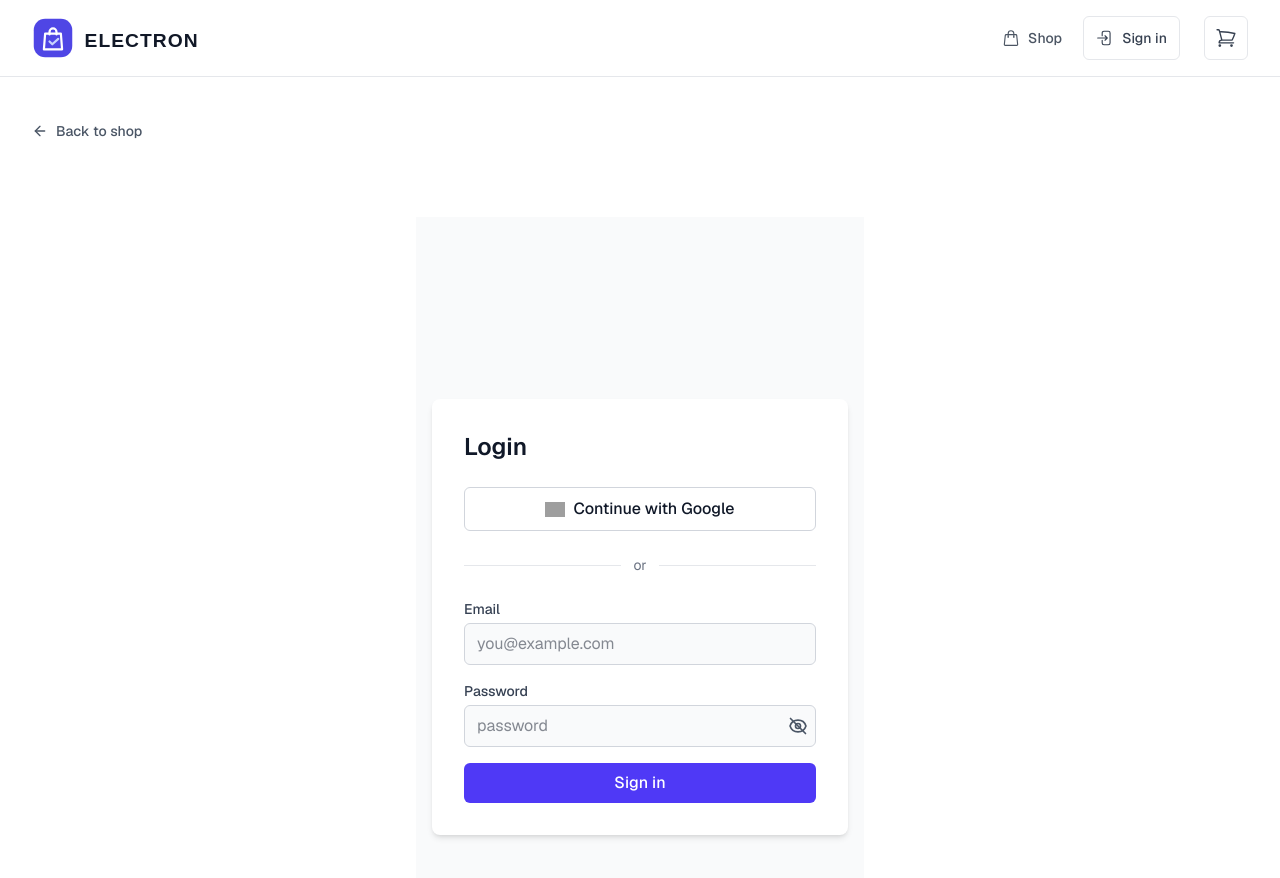
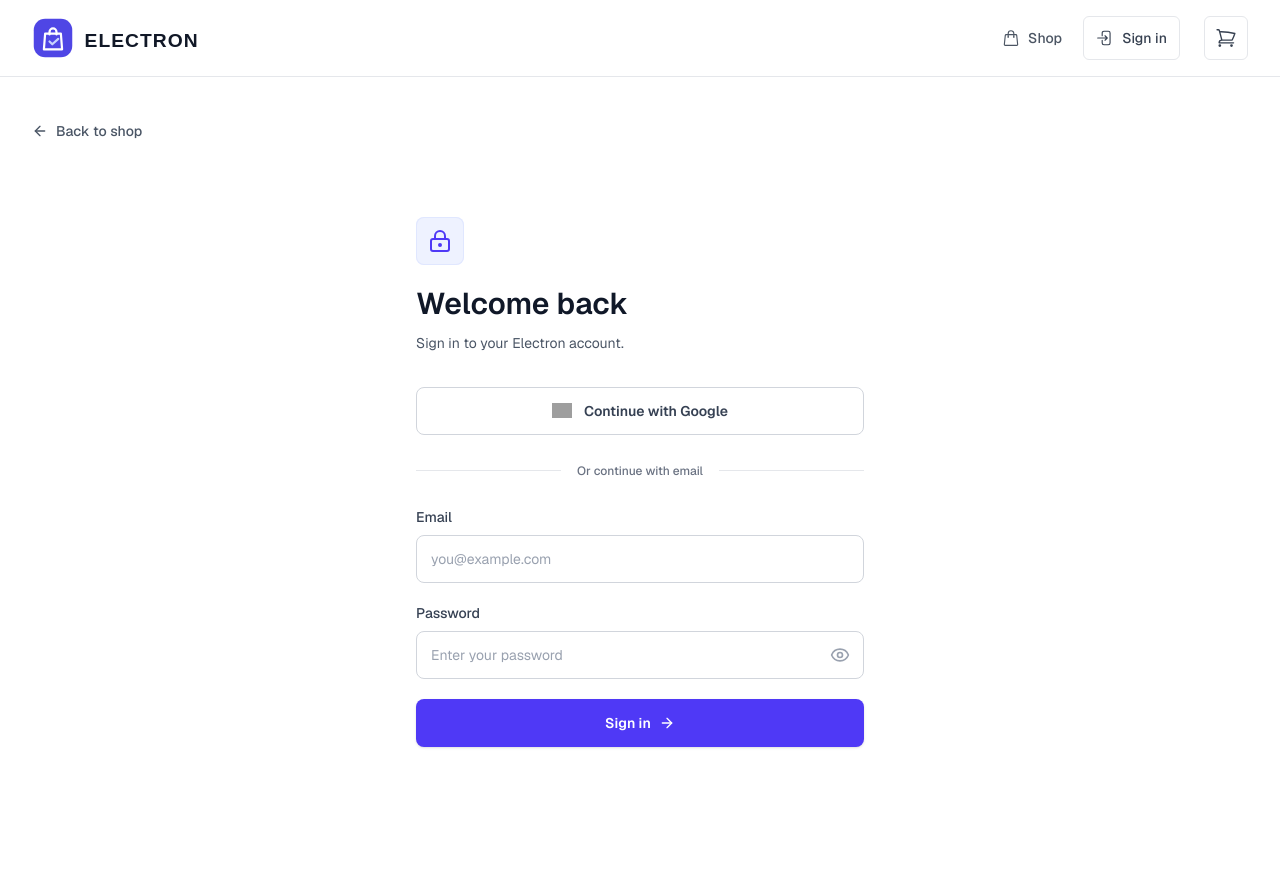
Before and after one commit to sajjad-murtaza96/Ecom-Admin-Dashboard, a Next.js app: page /login in a window 1280 px wide. Shown: the top 878 px of the page. After the commit the page ends 843 px from the top, so only its background shows below. Built offline with nearby package versions, Linux system fonts and the light colour scheme; no server answers; grey boxes are pictures that could not be loaded.

Commit message:
Refactor LoginForm component for better UX and accessibility
Refactor login form to enhance accessibility and error handling. Update styling and structure for improved user experience.

```diff
--- a/src/app/login/components/loginForm.tsx
+++ b/src/app/login/components/loginForm.tsx
@@ -1,10 +1,14 @@
 "use client";
 import { useState } from "react";
 import { useFormStatus } from "react-dom";
-import Image from "next/image";
+import { ArrowRight, CircleAlert, Eye, EyeOff, LoaderCircle, LockKeyhole } from "lucide-react";
 import { login, loginWithGoogle } from "@/app/actions/login";
 import { Users } from "@/utilities/input-validator";
 import { useUserReducer } from "@/reducers/user/user.hook";
+import { ProductImage } from "@/components/product-image";
+
+const inputClassName =
+  "mt-2 block min-h-12 w-full min-w-0 rounded-lg border border-gray-300 bg-white px-3.5 py-3 text-sm text-gray-900 placeholder:text-gray-400 transition-colors hover:border-gray-400 focus:border-indigo-500 focus:outline-none focus:ring-2 focus:ring-indigo-500/20 disabled:cursor-not-allowed disabled:border-gray-200 disabled:bg-gray-50 disabled:text-gray-500 aria-invalid:border-red-400 aria-invalid:focus:ring-red-500/20";
 
 export const LoginForm: React.FC<{ errorMessage?: string }> = ({ errorMessage }) => {
   const {
@@ -24,8 +28,7 @@ export const LoginForm: React.FC<{ errorMessage?: string }> = ({ errorMessage })
     }
     const result = Users.safeParse(user);
     if (!result.success) {
-      const errors: Error[] = JSON.parse(result.error.message);
-      showError(errors[0].message);
+      showError(result.error.issues[0].message);
       return;
     }
     await login(user).then((res) => {
@@ -38,25 +41,35 @@ export const LoginForm: React.FC<{ errorMessage?: string }> = ({ errorMessage })
     addUser({ ...user, [name]: value });
   };
   return (
-    <div className="min-h-screen flex items-center justify-center bg-gray-50 dark:bg-gray-900 p-4">
-      <div className="max-w-md w-full bg-white dark:bg-gray-800 rounded-lg shadow-md p-8">
-        <h1 className="text-2xl font-semibold mb-6 text-gray-900 dark:text-gray-100">
-          Login
-        </h1>
+    <section aria-labelledby="login-heading" className="min-w-0 tracking-normal">
+        <header className="mb-8">
+          <div className="mb-5 flex h-12 w-12 items-center justify-center rounded-lg bg-indigo-50 text-indigo-600 ring-1 ring-inset ring-indigo-100">
+            <LockKeyhole aria-hidden="true" className="h-6 w-6" />
+          </div>
+          <h1 id="login-heading" className="text-3xl font-semibold leading-tight text-gray-900">
+            Welcome back
+          </h1>
+          <p className="mt-2 text-sm leading-6 text-gray-600">Sign in to your Electron account.</p>
+        </header>
 
-        {errorMessage && <p role="alert" className="mb-4 text-sm text-red-600">{errorMessage}</p>}
+        {errorMessage && (
+          <div role="alert" className="mb-6 flex items-start gap-3 rounded-lg border border-red-200 bg-red-50 p-4 text-sm leading-6 text-red-700">
+            <CircleAlert aria-hidden="true" className="mt-0.5 h-5 w-5 shrink-0" />
+            <p className="min-w-0 break-words">{errorMessage}</p>
+          </div>
+        )}
         <form action={loginWithGoogle}>
           <GoogleSignInButton />
         </form>
-        <div className="my-6 flex items-center gap-3 text-sm text-gray-500">
-          <div className="h-px flex-1 bg-gray-200" />
-          <span>or</span>
-          <div className="h-px flex-1 bg-gray-200" />
+        <div className="my-7 flex items-center gap-4 text-xs font-medium text-gray-500">
+          <div aria-hidden="true" className="h-px flex-1 bg-gray-200" />
+          <span className="shrink-0">Or continue with email</span>
+          <div aria-hidden="true" className="h-px flex-1 bg-gray-200" />
         </div>
 
-        <form onSubmit={handleSubmit} className="space-y-4">
+        <form onSubmit={handleSubmit} className="space-y-5" aria-busy={loading}>
           <div>
-            <label htmlFor="login-email" className="block text-sm font-medium text-gray-700 dark:text-gray-200 mb-1">
+            <label htmlFor="login-email" className="block text-sm font-medium text-gray-700">
               Email
             </label>
             <input
@@ -64,16 +77,21 @@ export const LoginForm: React.FC<{ errorMessage?: string }> = ({ errorMessage })
               name="name"
               type="email"
               autoComplete="email"
+              autoCapitalize="none"
+              spellCheck={false}
               required
+              disabled={loading}
+              aria-invalid={!!error}
+              aria-describedby={error ? "login-error" : undefined}
               value={user.name}
               onChange={(e) => handleChange(e)}
-              className="w-full px-3 py-2 border rounded-md bg-gray-50 dark:bg-gray-700 border-gray-300 dark:border-gray-600 text-gray-900 dark:text-gray-100 focus:outline-none focus:ring-2 focus:ring-indigo-500"
+              className={inputClassName}
               placeholder="you@example.com"
             />
           </div>
 
           <div>
-            <label htmlFor="login-password" className="block text-sm font-medium text-gray-700 dark:text-gray-200 mb-1">
+            <label htmlFor="login-password" className="block text-sm font-medium text-gray-700">
               Password
             </label>
             <div className="relative">
@@ -83,83 +101,50 @@ export const LoginForm: React.FC<{ errorMessage?: string }> = ({ errorMessage })
                 type={showPassword ? "text" : "password"}
                 autoComplete="current-password"
                 required
+                disabled={loading}
+                aria-invalid={!!error}
+                aria-describedby={error ? "login-error" : undefined}
                 value={user.password}
                 onChange={(e) => handleChange(e)}
-                className="w-full px-3 py-2 border rounded-md bg-gray-50 dark:bg-gray-700 border-gray-300 dark:border-gray-600 text-gray-900 dark:text-gray-100 focus:outline-none focus:ring-2 focus:ring-indigo-500"
-                placeholder="password"
+                className={`${inputClassName} pr-14`}
+                placeholder="Enter your password"
               />
               <button
                 type="button"
                 onClick={() => setShowPassword((s) => !s)}
                 aria-label={showPassword ? "Hide password" : "Show password"}
-                className="absolute right-2 top-1/2 transform -translate-y-1/2 cursor-pointer text-gray-600 dark:text-gray-300"
+                title={showPassword ? "Hide password" : "Show password"}
+                aria-pressed={showPassword}
+                className="absolute inset-y-0 right-0 inline-flex w-12 items-center justify-center rounded-lg text-gray-400 transition-colors hover:text-indigo-600 focus-visible:outline-2 focus-visible:outline-offset-2 focus-visible:outline-indigo-600"
               >
                 {showPassword ? (
-                  <svg
-                    xmlns="http://www.w3.org/2000/svg"
-                    className="h-5 w-5"
-                    viewBox="0 0 24 24"
-                    fill="none"
-                    stroke="currentColor"
-                  >
-                    <path
-                      strokeLinecap="round"
-                      strokeLinejoin="round"
-                      strokeWidth="2"
-                      d="M15 12a3 3 0 11-6 0 3 3 0 016 0z"
-                    />
-                    <path
-                      strokeLinecap="round"
-                      strokeLinejoin="round"
-                      strokeWidth="2"
-                      d="M2.458 12C3.732 7.943 7.523 5 12 5c4.477 0 8.268 2.943 9.542 7-1.274 4.057-5.065 7-9.542 7-4.477 0-8.268-2.943-9.542-7z"
-                    />
-                  </svg>
+                  <EyeOff aria-hidden="true" className="h-5 w-5" />
                 ) : (
-                  <svg
-                    xmlns="http://www.w3.org/2000/svg"
-                    className="h-5 w-5"
-                    viewBox="0 0 24 24"
-                    fill="none"
-                    stroke="currentColor"
-                  >
-                    <path
-                      strokeLinecap="round"
-                      strokeLinejoin="round"
-                      strokeWidth="2"
-                      d="M2.458 12C3.732 7.943 7.523 5 12 5c4.477 0 8.268 2.943 9.542 7-1.274 4.057-5.065 7-9.542 7-4.477 0-8.268-2.943-9.542-7z"
-                    />
-                    <path
-                      strokeLinecap="round"
-                      strokeLinejoin="round"
-                      strokeWidth="2"
-                      d="M15 12a3 3 0 11-6 0 3 3 0 016 0z"
-                    />
-                    <path
-                      strokeLinecap="round"
-                      strokeLinejoin="round"
-                      strokeWidth="2"
-                      d="M3 3l18 18"
-                    />
-                  </svg>
+                  <Eye aria-hidden="true" className="h-5 w-5" />
                 )}
               </button>
             </div>
           </div>
 
-          {error ? <p role="alert" className="text-sm text-red-600">{error}</p> : null}
+          {error ? (
+            <div id="login-error" role="alert" className="flex items-start gap-3 rounded-lg border border-red-200 bg-red-50 p-3 text-sm leading-6 text-red-700">
+              <CircleAlert aria-hidden="true" className="mt-0.5 h-5 w-5 shrink-0" />
+              <p className="min-w-0 break-words">{error}</p>
+            </div>
+          ) : null}
 
           <button
             type="submit"
-            className="w-full py-2 px-4 bg-indigo-600 hover:bg-indigo-700 text-white rounded-md font-medium disabled:opacity-60 cursor-pointer"
+            className="inline-flex min-h-12 w-full items-center justify-center gap-2 rounded-lg bg-indigo-600 px-5 py-3 text-sm font-semibold text-white shadow-sm transition-colors hover:bg-indigo-500 active:bg-indigo-700 focus-visible:outline-2 focus-visible:outline-offset-4 focus-visible:outline-indigo-600 disabled:cursor-not-allowed disabled:opacity-60"
             disabled={loading}
           >
-            Sign in
+            {loading ? <LoaderCircle aria-hidden="true" className="h-4 w-4 animate-spin motion-reduce:animate-none" /> : null}
+            {loading ? "Signing in..." : "Sign in"}
+            {!loading && <ArrowRight aria-hidden="true" className="h-4 w-4" />}
           </button>
         </form>
 
-      </div>
-    </div>
+    </section>
   );
 };
 
@@ -170,9 +155,9 @@ function GoogleSignInButton() {
     <button
       type="submit"
       disabled={pending}
-      className="flex min-h-11 w-full items-center justify-center gap-2 rounded-md border border-gray-300 px-4 py-2 font-medium text-gray-900 hover:bg-gray-50 disabled:cursor-not-allowed disabled:opacity-60 dark:border-gray-600 dark:text-gray-100 dark:hover:bg-gray-700 cursor-pointer"
+      className="inline-flex min-h-12 w-full items-center justify-center gap-3 rounded-lg border border-gray-300 bg-white px-4 py-3 text-sm font-semibold text-gray-700 transition-colors hover:border-gray-400 hover:bg-gray-50 active:bg-gray-100 focus-visible:outline-2 focus-visible:outline-offset-4 focus-visible:outline-indigo-600 disabled:cursor-not-allowed disabled:opacity-60"
     >
-      <Image
+      {pending ? <LoaderCircle aria-hidden="true" className="h-5 w-5 shrink-0 animate-spin motion-reduce:animate-none" /> : <ProductImage
         src="https://www.gstatic.com/firebasejs/ui/2.0.0/images/auth/google.svg"
         alt=""
         aria-hidden="true"
@@ -180,7 +165,7 @@ function GoogleSignInButton() {
         height={20}
         unoptimized
         className="shrink-0"
-      />
+      />}
       {pending ? "Connecting..." : "Continue with Google"}
     </button>
   );
```
